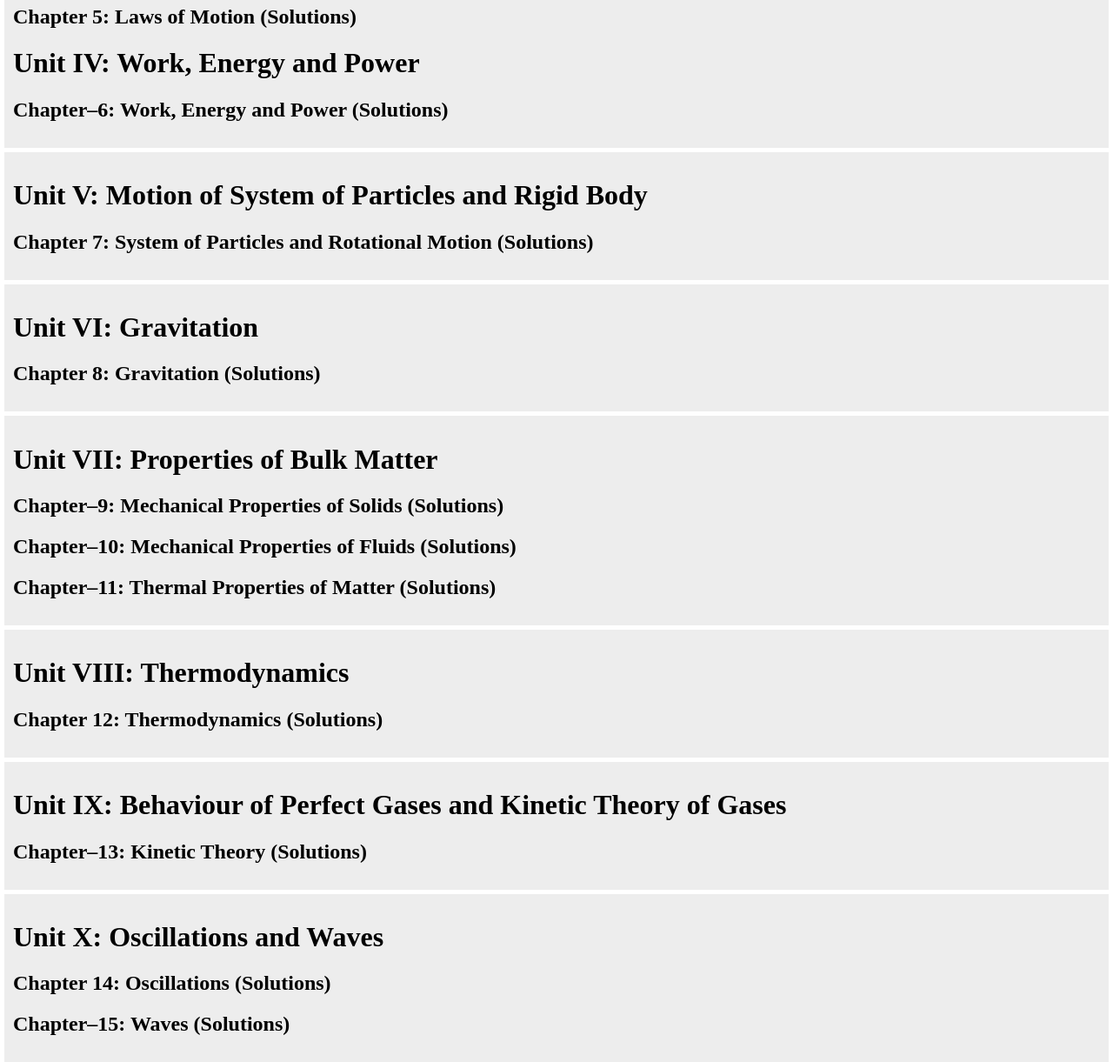
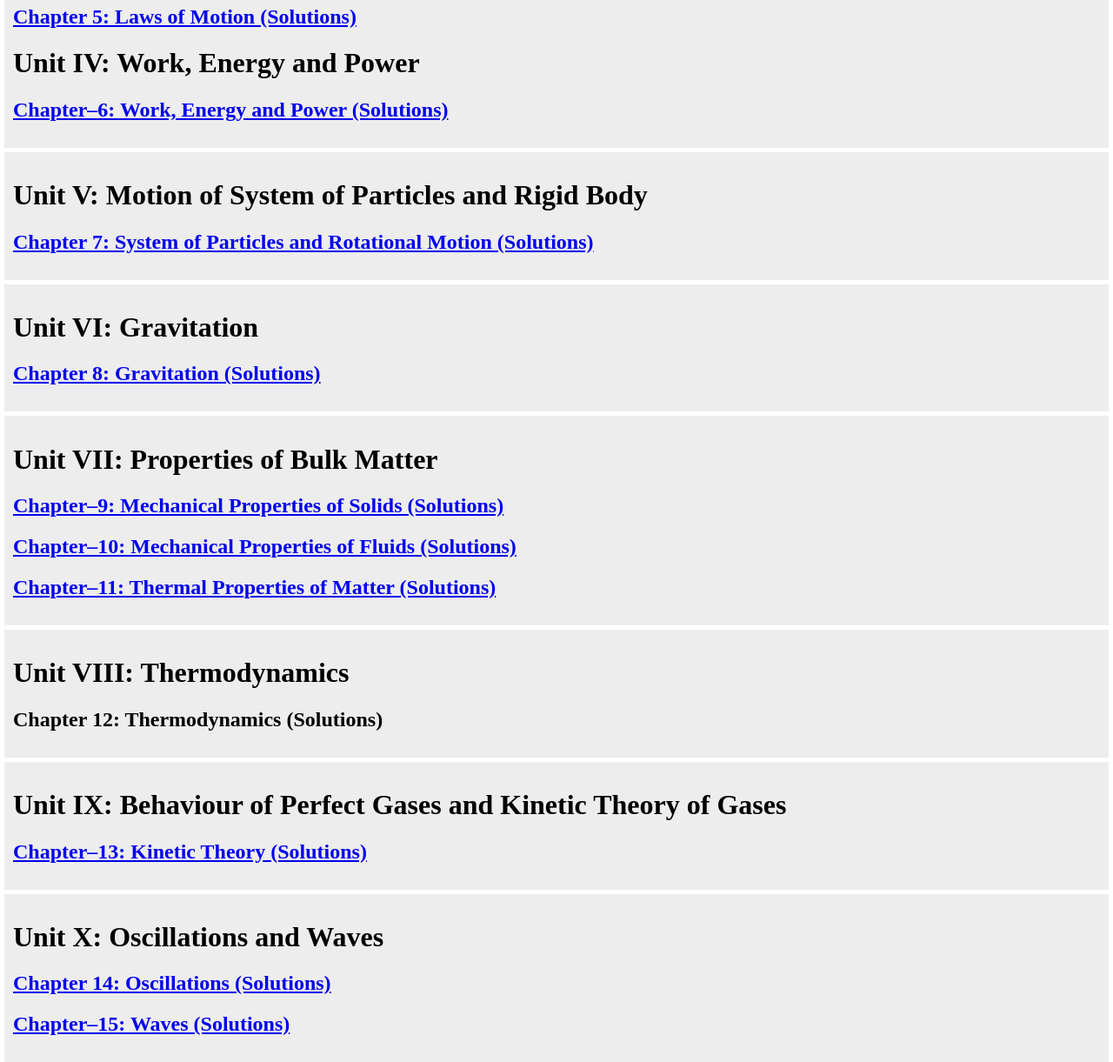
Before and after one commit to lokeshyadavcs/website_class-11, a plain HTML site: page pages/solutions.html in a window 1280 px wide. Shown: the part 721-1942 px from the top of the page at 87% size. Drawn offline with Linux system fonts and the light colour scheme.

Commit message:
comit sol link

```diff
--- a/pages/solutions.html
+++ b/pages/solutions.html
@@ -49,20 +49,20 @@
         <h1>Unit I: Physical World and Measurement</h1>
 
 
-    <h2>Chapter 1: Physical World (Solutions) </h2>
+    <h2><a href="https://drive.google.com/file/d/1Vs261N6eewKucY9eZ2v7EuByjQDM6JYP/view?usp=sharing" >Chapter 1: Physical World (Solutions)</a></h2>
 
-    <h2>Chapter 2: Units and Measurements (Solutions)</h2>
+    <h2><a href="https://drive.google.com/file/d/1cNoaGwU9-TxRFvWbEIUNiC49KCIIYA5K/view?usp=sharing">Chapter 2: Units and Measurements (Solutions)</a></h2>
     </div>
 
     <div class="container">
         <h1>Unit II: Kinematics</h1>
 
 
-        <h2>Chapter 3: Motion in a Straight Line (Solutions)</h2>
+        <h2><a href="https://drive.google.com/file/d/1xcq9C0DfJx9cuIzDTO2f9yGPg2Za4j5c/view?usp=sharing">Chapter 3: Motion in a Straight Line (Solutions)</a> </h2>
 
 
 
-        <h2>Chapter 4: Motion in a Plane (Solutions)</h2>
+        <h2><a href="https://drive.google.com/file/d/10x1ZzKwBDghRUXBUFuv67M5GhEAtnThd/view?usp=sharing">Chapter 4: Motion in a Plane (Solutions)</a> </h2>
 
     </div>
 
@@ -71,7 +71,7 @@
 
 
 
-    <h2>Chapter 5: Laws of Motion (Solutions)</h2>
+    <h2><a href="https://drive.google.com/file/d/1o61ddrA9jiSEqRYJO_WZJp7IlgwMf_uG/view?usp=sharing">Chapter 5: Laws of Motion (Solutions)</a></h2>
 
 
 
@@ -79,7 +79,7 @@
 
 
 
-    <h2>Chapter–6: Work, Energy and Power (Solutions)</h2>
+    <h2> <a href="https://drive.google.com/file/d/1t3vJ6UTjtLYDJgWDdSXLF6N3yJ_LnvnY/view?usp=sharing">Chapter–6: Work, Energy and Power (Solutions)</a></h2>
     </div>
 
     <div class="container">
@@ -87,14 +87,14 @@
 
 
 
-        <h2>Chapter 7: System of Particles and Rotational Motion (Solutions)</h2>
+        <h2><a href="https://drive.google.com/file/d/1jmil_0C0MVOm1aZEGsxaxbB-eVHFpcJy/view?usp=sharing">Chapter 7: System of Particles and Rotational Motion (Solutions)</a> </h2>
     </div>
 
     <div class="container">
         <h1>Unit VI: Gravitation</h1>
 
 
-    <h2>Chapter 8: Gravitation (Solutions)</h2>
+    <h2><a href="https://drive.google.com/file/d/1zDpEk55Vf2AN9PZUKShBw37qvgpemSHp/view?usp=sharing">Chapter 8: Gravitation (Solutions)</a> </h2>
     </div>
 
     <div class="container">
@@ -102,17 +102,17 @@
 
 
 
-    <h2>Chapter–9: Mechanical Properties of Solids (Solutions)</h2>
+    <h2><a href="https://drive.google.com/file/d/1AwLz19lRYmZP56IQYne7T1p_ikZka7fE/view?usp=sharing">Chapter–9: Mechanical Properties of Solids (Solutions)</a> </h2>
 
 
 
 
-    <h2>Chapter–10: Mechanical Properties of Fluids (Solutions)</h2>
+    <h2> <a href="https://drive.google.com/file/d/1BLXg9vdGmLCxGIzvMpE5b9MHxayeBY5S/view?usp=sharing">Chapter–10: Mechanical Properties of Fluids (Solutions)</a> </h2>
 
 
 
 
-    <h2>Chapter–11: Thermal Properties of Matter (Solutions)</h2>
+    <h2><a href="https://drive.google.com/file/d/1kd1Odb3IlwWXlzKtndpKdiHPT1-QKdd9/view?usp=sharing">Chapter–11: Thermal Properties of Matter (Solutions)</a> </h2>
 
     </div>
 
@@ -122,7 +122,7 @@
 
 
 
-    <h2>Chapter 12: Thermodynamics (Solutions)</h2>
+    <h2><a href="https://drive.google.com/file/d/1YEy9H9rXzysfW9n4E9UVKwrgOW1sL31F/view?usp=sharing"></a> Chapter 12: Thermodynamics (Solutions)</h2>
 
     </div>
     <div class="container">
@@ -130,7 +130,7 @@
 
 
 
-        <h2>Chapter–13: Kinetic Theory (Solutions)</h2>
+        <h2><a href="https://drive.google.com/file/d/17KDVrMYhEjLbtDoHhmIPARIoKOE6MQ1w/view?usp=sharing">Chapter–13: Kinetic Theory (Solutions)</a> </h2>
 
     </div>
 
@@ -139,14 +139,14 @@
 
 
 
-        <h2>Chapter 14: Oscillations (Solutions)</h2>
+        <h2><a href="https://drive.google.com/file/d/1QAIYO0V2Wu9k8ItCXHaEKX7BnlAzrd0I/view?usp=sharing">Chapter 14: Oscillations (Solutions)</a> </h2>
 
 
 
 
 
 
-        <h2>Chapter–15: Waves (Solutions)</h2>
+        <h2><a href="https://drive.google.com/file/d/12bJvrxayl2aiu9j4rI1bMN3e-72K1C7n/view?usp=sharing">Chapter–15: Waves (Solutions)</a> </h2>
     </div>
 
 
```
